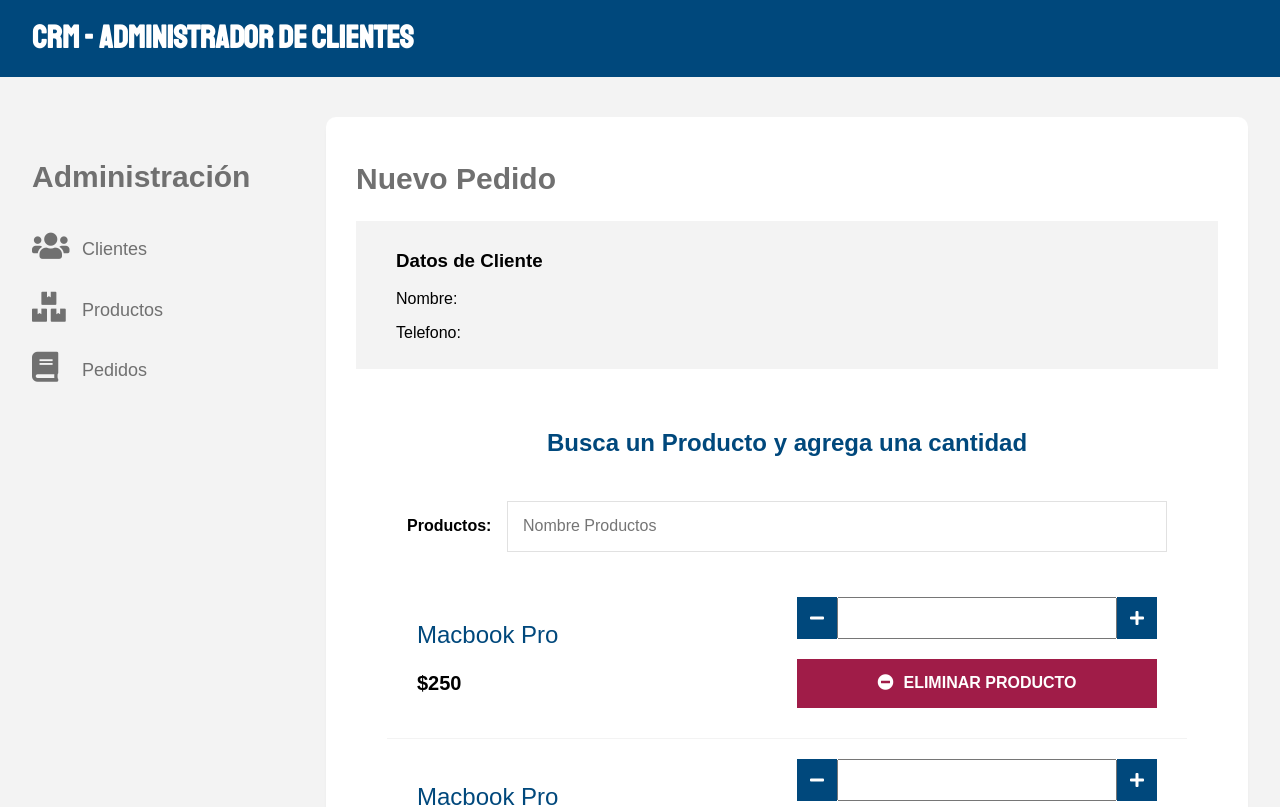
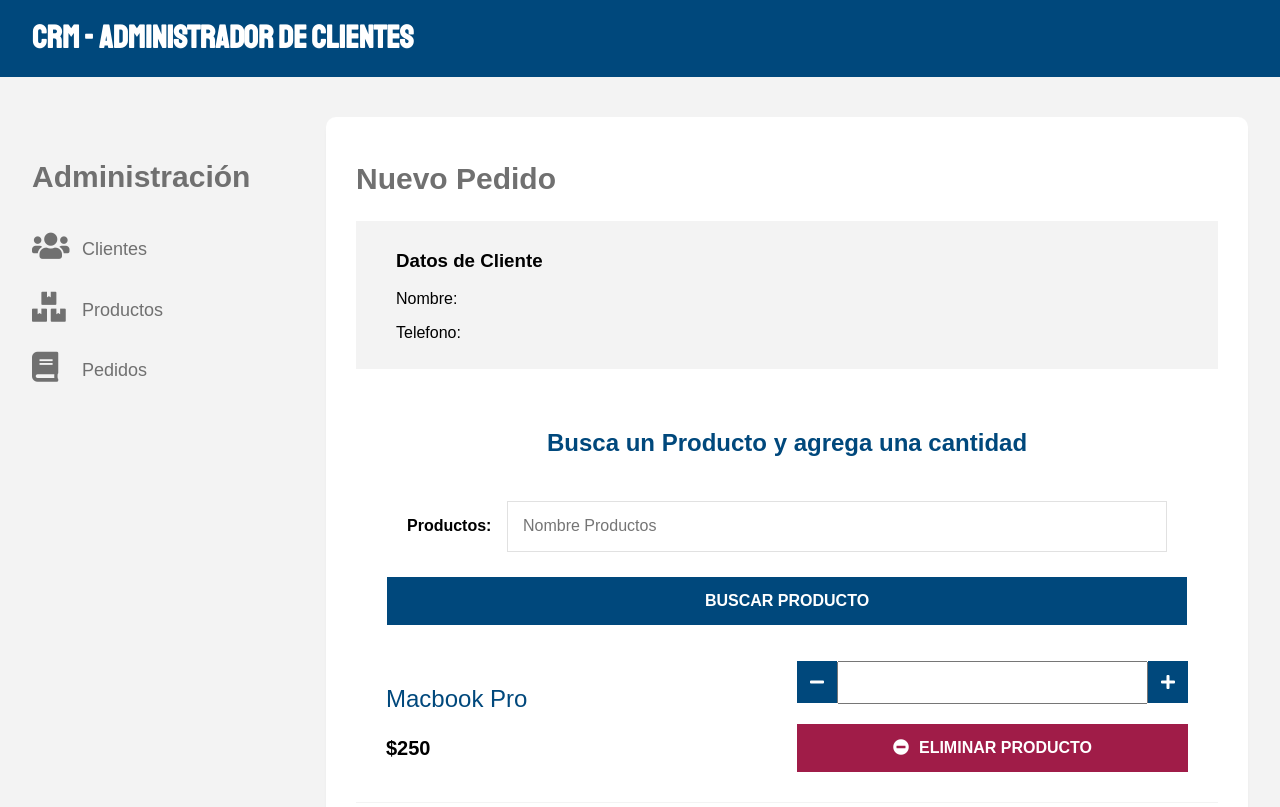
Before and after one commit to adriayc/node_bootcamp-jpt, a React (Create React App) app in the folder 76-nodereact_CreandoApp/client-api/: page /pedidos/nuevo/1 in a window 1280 px wide. Shown: the top 807 px of the page. Built offline with nearby package versions, Linux system fonts and the light colour scheme; no server answers.

Commit message:
Creando un componente para buscar productos

```diff
--- /dev/null
+++ b/76-nodereact_CreandoApp/client-api/src/components/pedidos/FormBuscarProducto.js
@@ -0,0 +1,27 @@
+const FormBuscarProducto = ({buscarProducto, leerDatosBusqueda}) => {
+  return (
+    <form
+      onSubmit={buscarProducto}
+    >
+      <legend>Busca un Producto y agrega una cantidad</legend>
+
+      <div className="campo">
+        <label>Productos:</label>
+        <input
+          type="text"
+          name="productos"
+          placeholder="Nombre Productos"
+          onChange={leerDatosBusqueda}
+        />
+      </div>
+
+      <input
+        type="submit"
+        className="btn btn-azul btn-block"
+        value="Buscar Producto"
+      />
+    </form>
+  );
+}
+
+export default FormBuscarProducto;
--- a/76-nodereact_CreandoApp/client-api/src/components/pedidos/NuevoPedido.js
+++ b/76-nodereact_CreandoApp/client-api/src/components/pedidos/NuevoPedido.js
@@ -2,6 +2,8 @@ import { Fragment, useEffect, useState } from 'react';
 import { useParams } from 'react-router-dom';
 // Cliente Axios
 import clienteAxios from '../../config/axios';
+// Components
+import FormBuscarProducto from './FormBuscarProducto';
 
 const NuevoPedido = () => {
   // Obtener el ID (Query params)
@@ -26,6 +28,16 @@ const NuevoPedido = () => {
     consultaAPI();
   }, []);
 
+  // Enviar los datos del formulario
+  const buscarProducto = () => {
+
+  };
+
+  // Leer datos del formulario
+  const leerDatosBusqueda = () => {
+
+  };
+
   return (
     <Fragment>
       <h2>Nuevo Pedido</h2>
@@ -36,13 +48,11 @@ const NuevoPedido = () => {
         <p>Telefono: {cliente.telefono}</p>
       </div>
 
-      <form>
-        <legend>Busca un Producto y agrega una cantidad</legend>
+      <FormBuscarProducto
+        buscarProducto={buscarProducto}
+        leerDatosBusqueda={leerDatosBusqueda}
 
-        <div className="campo">
-          <label>Productos:</label>
-          <input type="text" placeholder="Nombre Productos" name="productos" />
-        </div>
+      />
 
       <ul className="resumen">
         <li>
@@ -99,14 +109,15 @@ const NuevoPedido = () => {
           </div>
         </li>
       </ul>
+
       <div className="campo">
         <label>Total:</label>
         <input type="number" name="precio" placeholder="Precio" readonly="readonly" />
       </div>
+
       <div className="enviar">
         <input type="submit" className="btn btn-azul" value="Agregar Pedido" />
       </div>
-      </form>
     </Fragment>
   );
 }
```
Lines whose indentation alone changed are shown as unchanged.
